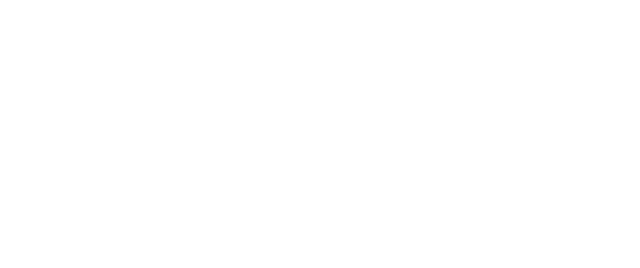
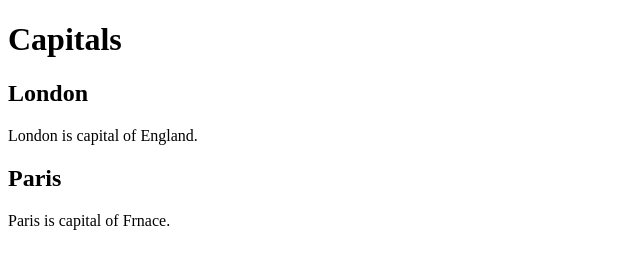
Before and after one commit to ingyukim00/acit1620_week5, a plain HTML site: page index.html in a window 1280 px wide. Shown: the whole page, without its empty margins (0-640 px from the left). Drawn offline with Linux system fonts and the light colour scheme.

Commit message:
HTML Global Attributes - class

```diff
--- a/index.html
+++ b/index.html
@@ -1,10 +1,20 @@
 <!DOCTYPE html>
 <html lang="en">
+
 <head>
     <meta charset="UTF-8">
     <title>week5</title>
+    <link rel="stylesheet" href="css/styles.css">
 </head>
+
 <body>
+    <h1 class="heading">Capitals</h1>
+    <h2 class="heading">London</h2>
+    <p class="london_para">London is capital of England.</p>
+
+    <h2 class="heading">Paris</h2>
+    <p class="paris_para">Paris is capital of Frnace.</p>
 
 </body>
+
 </html>
```
